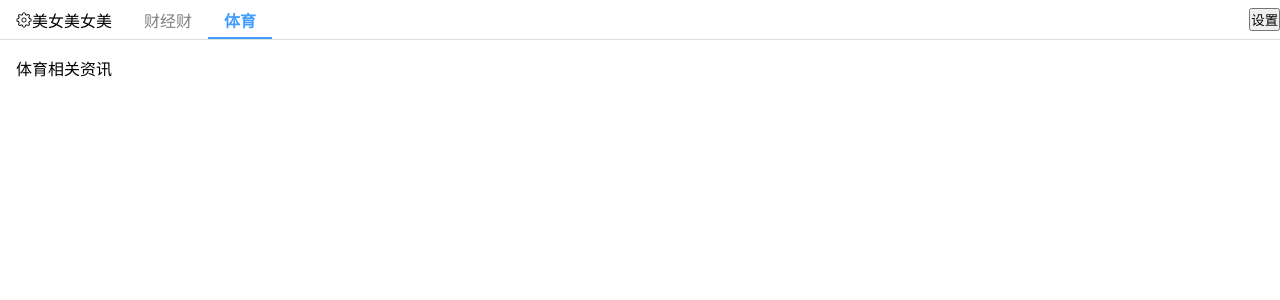
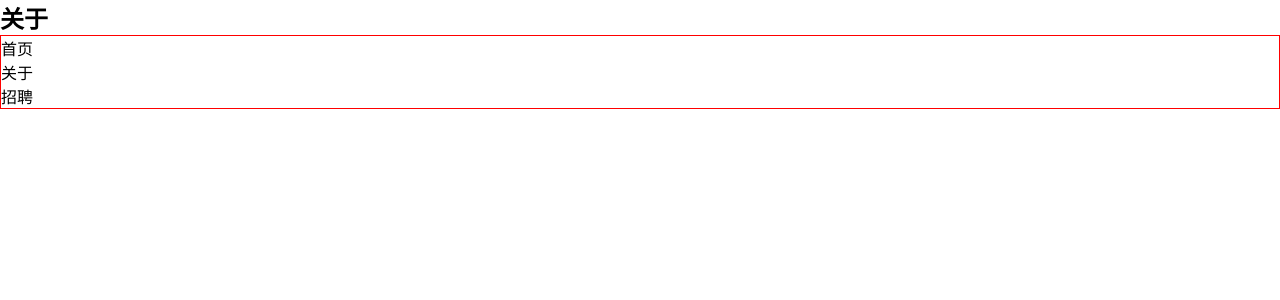
Before and after one commit to doria76593/vue2-lunzi, a Vue app: page / in a window 1280 px wide. Shown: the top 300 px of the page. Built offline with nearby package versions, Linux system fonts and the light colour scheme.

Commit message:
init nav

```diff
--- a/src/App.vue
+++ b/src/App.vue
@@ -1,6 +1,6 @@
 <template>
   <div>
-    <demo4></demo4>
+    <demo9></demo9>
   </div>
 </template>
 
@@ -13,9 +13,10 @@ import demo5 from './cs/demo5.vue'
 import demo6 from './cs/demo6'
 import demo7 from './cs/demo7'
 import demo8 from './cs/demo8.vue'
+import demo9 from './cs/demo9'
 export default {
   components: {
-    demo1,demo2,demo3,demo4,demo5,demo6,demo7,demo8,
+    demo1,demo2,demo3,demo4,demo5,demo6,demo7,demo8,demo9
   },
   data() {
     return {}
--- /dev/null
+++ b/src/cs/demo9.vue
@@ -0,0 +1,23 @@
+<template>
+  <div>
+    <h2>{{selected}}</h2>
+    <g-nav :selected.sync="selected">
+      <g-nav-item name="home">首页</g-nav-item>
+      <g-nav-item name="about">关于</g-nav-item>
+      <g-nav-item name="hire">招聘</g-nav-item>
+    </g-nav>
+  </div>
+</template>
+<script>
+export default {
+  components: {},
+  data() {
+    return {
+      selected: '关于',
+    }
+  },
+  methods: {},
+}
+</script>
+<style scoped lang="scss">
+</style>
--- a/src/main.js
+++ b/src/main.js
@@ -31,6 +31,9 @@ import CascaderItems from './cascader/cascader-items.vue'
 
 import GSlides from './slides/slides.vue'
 import GSlidesItem from './slides/slides-item.vue'
+import GNav from './nav/nav.vue'
+import GNavItem from './nav/nav-item.vue'
+import GSubNav from './nav/sub-nav.vue'
 
 
 Vue.config.productionTip = false
@@ -58,6 +61,9 @@ Vue.component('g-cascader', Cascader)
 Vue.component('g-cascader-item', CascaderItems)
 Vue.component('g-slides', GSlides)
 Vue.component('g-slides-item', GSlidesItem)
+Vue.component('g-nav', GNav)
+Vue.component('g-nav-item', GNavItem)
+Vue.component('g-sub-nav', GSubNav)
 
 Vue.use(plugin)
 
--- /dev/null
+++ b/src/nav/nav-item.vue
@@ -0,0 +1,23 @@
+<template>
+  <div class="g-nav-item">
+    <slot></slot>
+  </div>
+</template>
+
+<script>
+export default {
+  name: 'GuluNavItem',
+  props: {
+    name: {
+      type: String,
+      required: true,
+    },
+  },
+  data() {
+    return {}
+  },
+  methods: {},
+}
+</script>
+<style scoped lang="scss">
+</style>
--- /dev/null
+++ b/src/nav/nav.vue
@@ -0,0 +1,29 @@
+<template>
+  <div class="g-nav">
+    <slot></slot>
+  </div>
+</template>
+<script>
+export default {
+  name: 'GuluNav',
+  props: {
+    selected: {
+      type: String,
+    },
+  },
+  computed: {
+    items() {
+      return this.$children.filter((vm) => vm.$options.name === 'GuluNavItem')
+    },
+  },
+  data() {
+    return {}
+  },
+  methods: {},
+}
+</script>
+<style scoped lang="scss">
+.g-nav {
+  border: 1px solid red;
+}
+</style>
--- /dev/null
+++ b/src/nav/sub-nav.vue
@@ -0,0 +1,16 @@
+<template>
+  <div>
+    <slot></slot>
+  </div>
+</template>
+<script>
+export default {
+  name: 'GuluSubNav',
+  data() {
+    return {}
+  },
+  methods: {},
+}
+</script>
+<style scoped lang="scss">
+</style>
```
